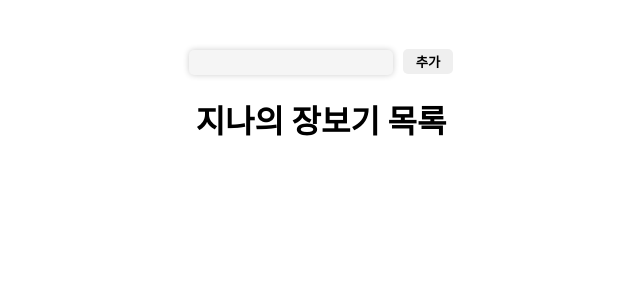
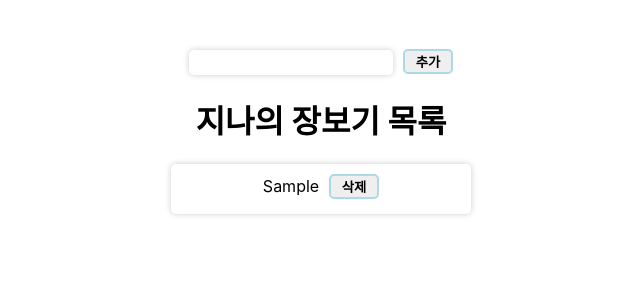
Before and after one commit to fantazina/exercise2, a React (Create React App) app: page / in a window 1280 px wide. Both pictures are taken after typing "Sample" into the empty fields and a click on the button "추가". Shown: the top 300 px of the page, without its empty margins (319-959 px from the left). Built offline with nearby package versions, Linux system fonts and the light colour scheme.

Commit message:
장보기 목록 만들기 삭제버튼 활성

```diff
--- a/src/App.js
+++ b/src/App.js
@@ -1,28 +1,11 @@
-import React, { useState } from 'react';
-import ShoppingList from './conponents/ShoppingList';
-import styles from './css/Shopping.module.css';
+import React from 'react';
+import Shopping from './conponents/Shopping';
 
 const App = () => {
-  const[inputItem, setInputItem] = useState('')
-  const[shoppingList, setShoppingList] = useState([])
-
-  const addItem = () => {
-    if (inputItem.trim() !== '') {
-      setShoppingList([
-        ...shoppingList,
-        inputItem
-      ])
-      setInputItem('')
-    }
-  }
-
-    return (
-      <div className={ styles.S_list }>
-          <input type='text' value={ inputItem } onChange={ (e) => setInputItem(e.target.value) }/>
-          <button onClick={ addItem }>추가</button>
-
-          <ShoppingList shoppingList={ shoppingList } />
-      </div>
+  return (
+    <div>
+      <Shopping />
+    </div>
   );
 };
 
--- /dev/null
+++ b/src/conponents/Shopping.js
@@ -0,0 +1,38 @@
+import React, { useState } from 'react';
+import styles from '../css/Shopping.module.css';
+import ShoppingList from './ShoppingList';
+
+const Shopping = () => {
+    const[inputItem, setInputItem] = useState('')
+    const[shoppingList, setShoppingList] = useState([])
+
+    const onInputItem = (e) => {
+      const{ value } = e.target //입력할 value값 가져오기
+        setInputItem(value) // inputItem에 value갑 보내기
+    }
+
+    const onShoppingList = (item) => {
+        setShoppingList(item)
+    }
+
+    const addItem = () => {
+      if(inputItem !== '') {
+      setShoppingList([...shoppingList, inputItem]) // 새로운 값을 추가(shoppingList, inputItem)
+      setInputItem('')
+
+      } else {
+        alert('추가 내용 입력하기')
+      }
+    }
+
+      return (
+        <div className={ styles.S_list }>
+            <input type='text' value={ inputItem } onChange={ onInputItem }/>
+            <button onClick={ addItem }>추가</button>
+
+            <ShoppingList shoppingList={ shoppingList } onShoppingList={ onShoppingList } />
+        </div>
+    );
+  };
+
+export default Shopping;
--- a/src/conponents/ShoppingItem.js
+++ b/src/conponents/ShoppingItem.js
@@ -1,15 +1,15 @@
 import React, { useState } from 'react';
 import styles from '../css/Shopping.module.css';
 
-const ShoppingItem = ({item, onDelete}) => {
+const ShoppingItem = ({item, onDelItem}) => {
 
-    const onDelClick = () => {
-        onDelete(item)
+    const onDeleteClick = () => {
+            onDelItem(item)
     }
     return (
         <div className={ styles.addItem }>
             { item }
-            <button onClick={ onDelClick }>삭제</button>
+            <button onClick={ onDeleteClick }>삭제</button>
         </div>
     );
 };
--- a/src/conponents/ShoppingList.js
+++ b/src/conponents/ShoppingList.js
@@ -2,19 +2,18 @@ import React, { useState } from 'react';
 import ShoppingItem from './ShoppingItem';
 import styles from '../css/Shopping.module.css';
 
-const ShoppingList = () => {
-    const[shoppingList,setShoppingList] = useState([])
+const ShoppingList = ({shoppingList, onShoppingList}) => {
 
-    const onDeleteSet = (itemDelete) => {
-        const updateItem = shoppingList.filter(item => item !== itemDelete)
-        setShoppingList(updateItem)
-    }
+    const onDeleteItem = (itemChk) => {
+        const updateList = shoppingList.filter(item => item !== itemChk )
+        onShoppingList(updateList)
+}
     return (
         <div className={ styles.S_list}>
             <h1>지나의 장보기 목록</h1>
                 {
                     shoppingList.map((item, index) => (
-                        <ShoppingItem key={ index } item={ item } onDelete={ onDeleteSet } />
+                        <ShoppingItem key={ item } item={ item } onDelItem={ onDeleteItem } />
                     ))
                 }
         </div>
--- a/src/css/Shopping.module.css
+++ b/src/css/Shopping.module.css
@@ -1,7 +1,12 @@
 .addItem {
+    margin : 0 auto;
     width : 300px;
     height : 50px;
-    border : 1px solid lightblue;
+    border-radius: 5px !important;
+    border : none;
+    background-color: white;
+    box-shadow : 0 0 6px rgba(0, 0, 0, 0.2);
+    margin-top: 20px;
 }
 .S_list {
     text-align : center;
@@ -12,7 +17,7 @@
     width : 200px;
     border-radius: 5px !important;
     border : none;
-    background-color : whitesmoke;
+    background-color : white;
     box-shadow : 0 0 6px rgba(0, 0, 0, 0.2);
 }
 .S_list input:focus {
@@ -23,7 +28,7 @@
     margin-top: 10px;
     height : 25px;
     width : 50px;
-    border : none;
+    border : 2px solid lightblue;
     background-color: rightgray;
     font-weight: bold;
     transition : 0.4s;
```
